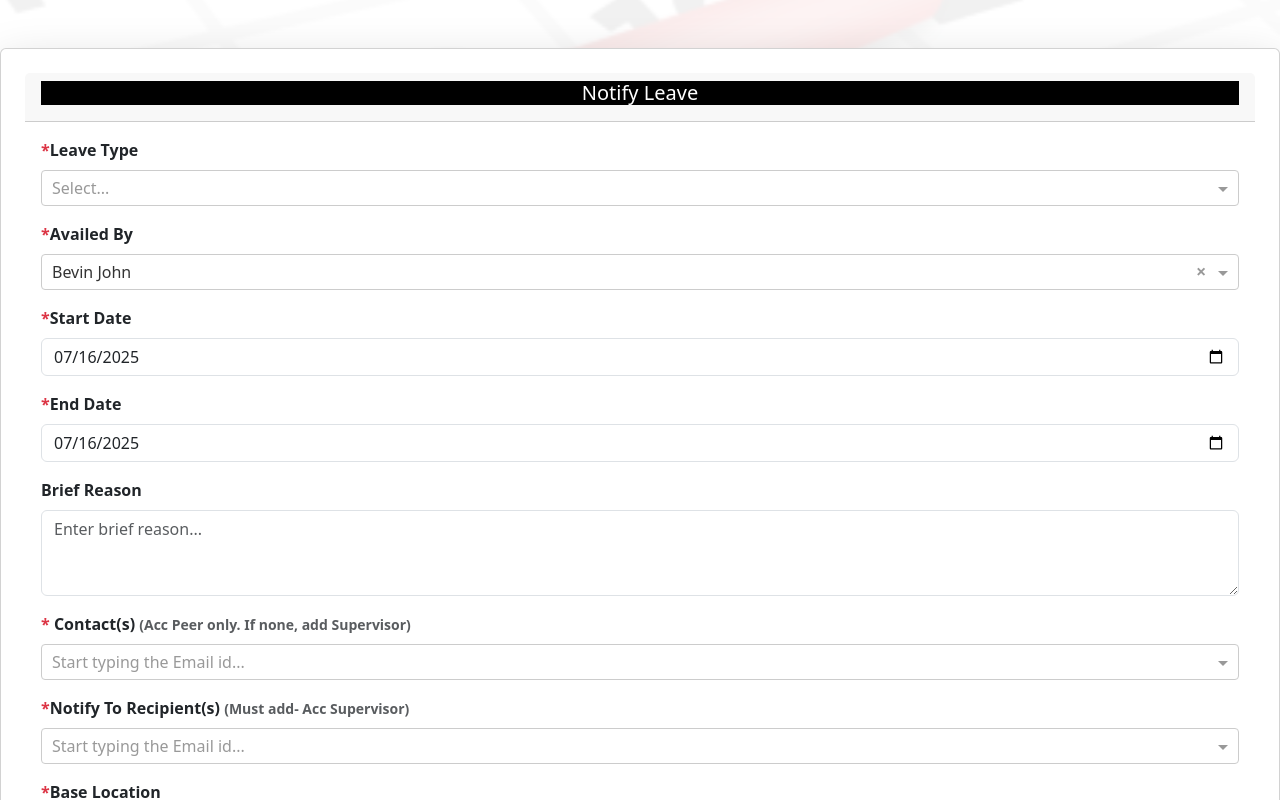
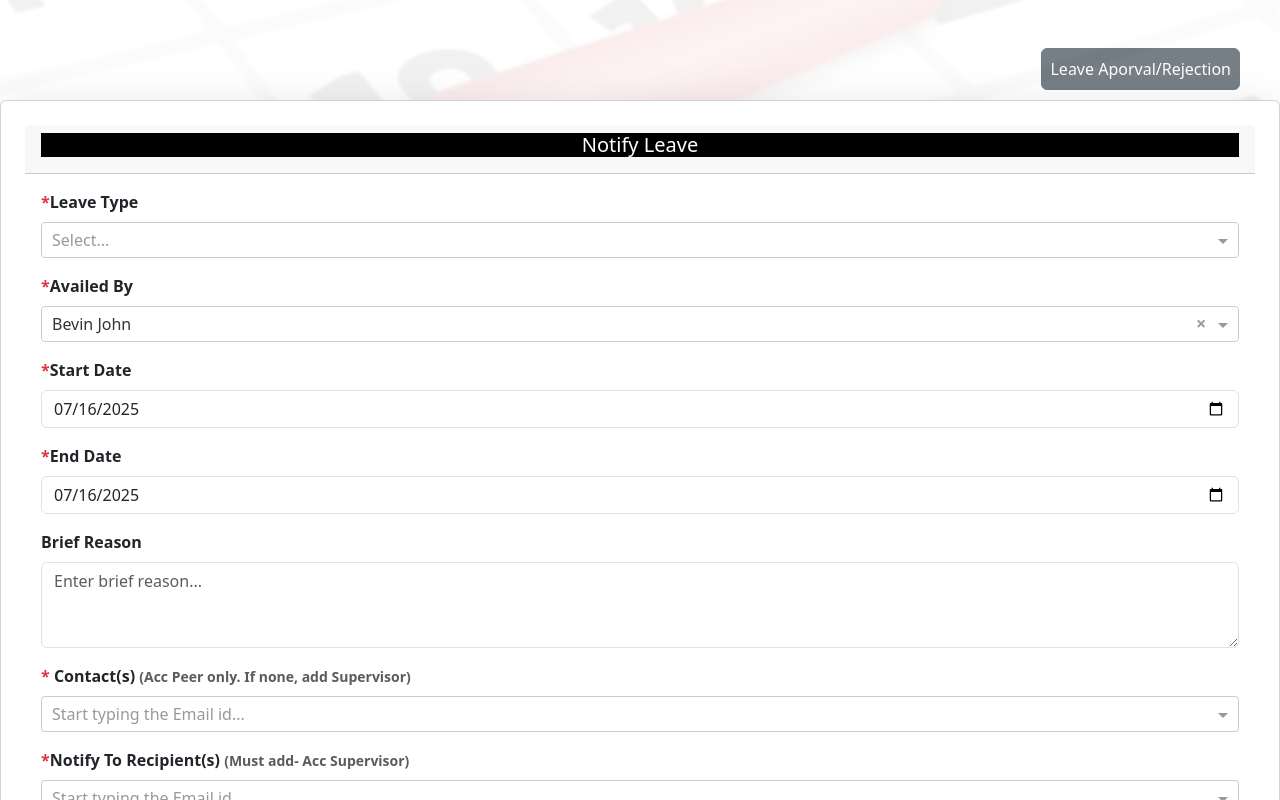
Before and after one commit to Bevin215/Leave-Notification-App-Dev, an Angular app in the folder LeaveAppUI/: page /notifyleave in a window 1280 px wide. Shown: the top 800 px of the page. Built offline with nearby package versions, Linux system fonts and the light colour scheme.

Commit message:
Daniel Branch

```diff
--- a/LeaveAppUI/src/app/notifyleave/notifyleave.component.css
+++ b/LeaveAppUI/src/app/notifyleave/notifyleave.component.css
@@ -11,6 +11,14 @@
   background-repeat: no-repeat;
   opacity: 0.07;
 }
+.btn{
+  display:block;
+  margin-left:auto;
+  padding:8px;
+  margin-right:40px;
+  margin-bottom:10px;
+
+}
 
 ::ng-deep ng-select .ng-value,
 ::ng-deep ng-select .ng-placeholder,
--- a/LeaveAppUI/src/app/notifyleave/notifyleave.component.html
+++ b/LeaveAppUI/src/app/notifyleave/notifyleave.component.html
@@ -3,6 +3,7 @@
   <button type="button" class="btn-close" (click)="closeAlert()" aria-label="Close"></button>
 </div>
 <div class="page-wrapper my-5">
+  <button type="button" class="btn btn-secondary">Leave Aporval/Rejection</button>
   <div class="card shadow-lg p-4">
     <div class="card-header text-center">
       <h5 style="background-color:black; color: white;">Notify Leave</h5>
```
